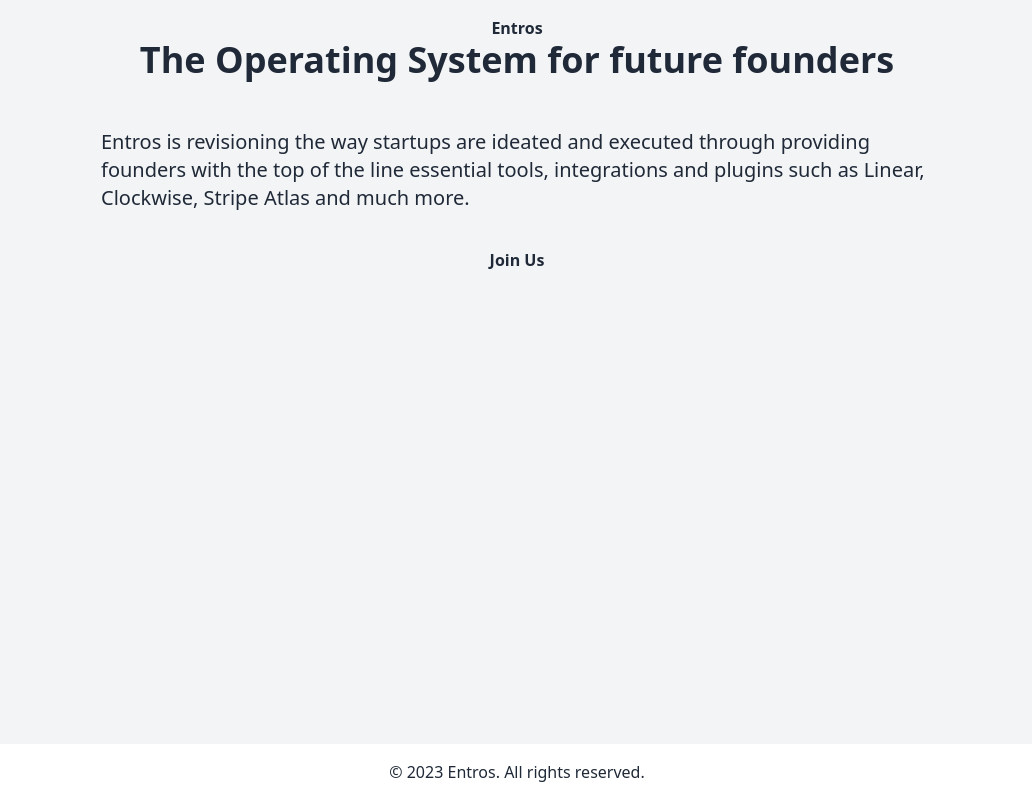
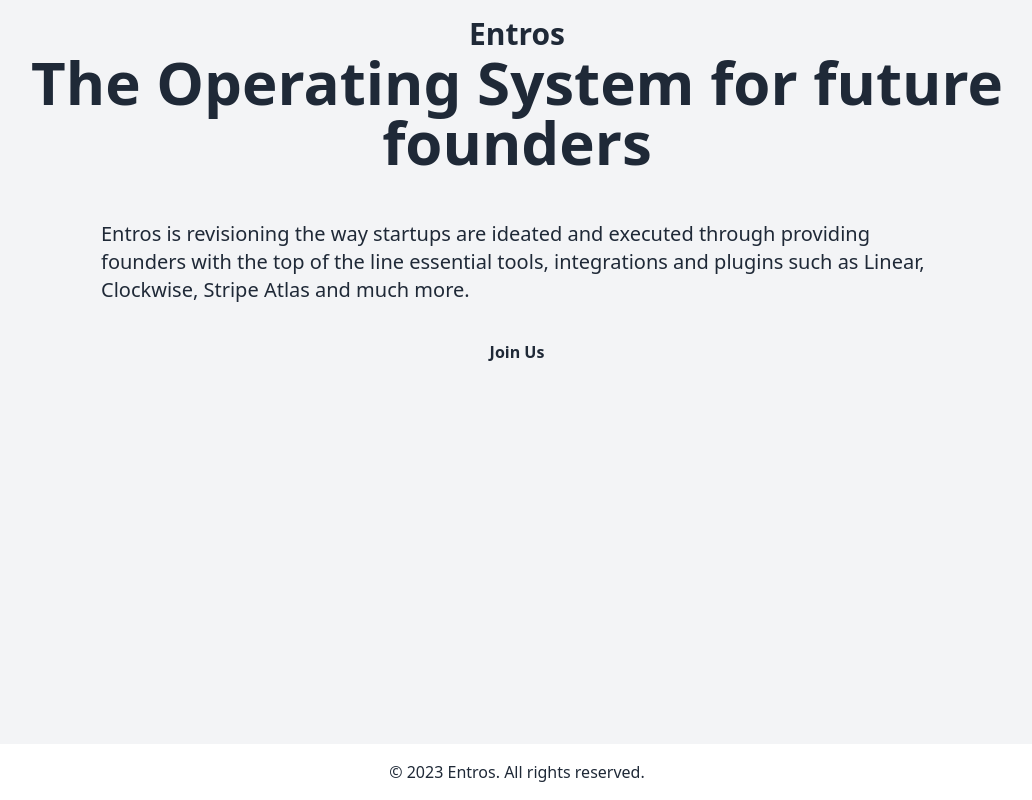
Before and after one commit to entros-team/entros-team.github.io, a website: page index.html in a window 1280 px wide. Shown: the whole page, without its empty margins (123-1155 px from the left). Drawn offline with Linux system fonts and the light colour scheme.

Commit message:
Update index.html

```diff
--- a/index.html
+++ b/index.html
@@ -11,8 +11,8 @@
 <body class="bg-gray-100 dark:bg-gray-900 min-h-screen flex flex-col text-gray-800 dark:text-gray-100">
   <header class="w-full py-4 bg-white-500 dark:bg-gray-800">
     <div class="container mx-auto px-4 text-center">
-      <h2 class="text-12xl font-black">Entros</h2>
-      <h3 class="text-4xl font-black">The Operating System for future founders</h3>
+      <h2 class="text-3xl font-black">Entros</h2>
+      <h3 class="text-6xl font-black">The Operating System for future founders</h3>
     </div>
   </header>
   <main class="container mx-auto px-4 py-8 flex-1">
```
